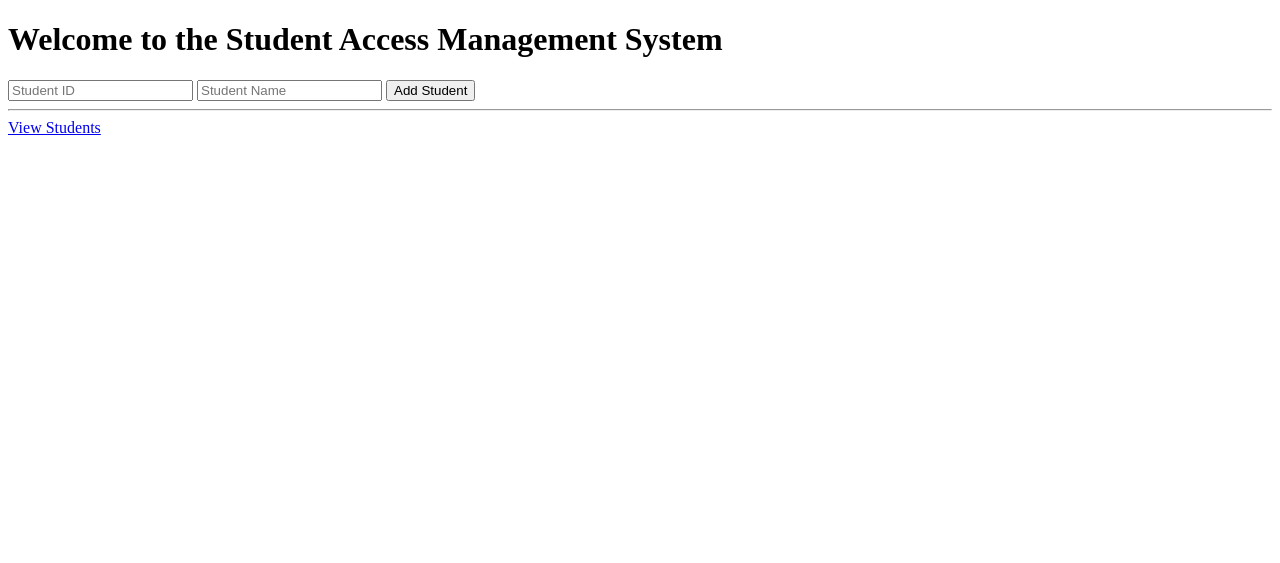
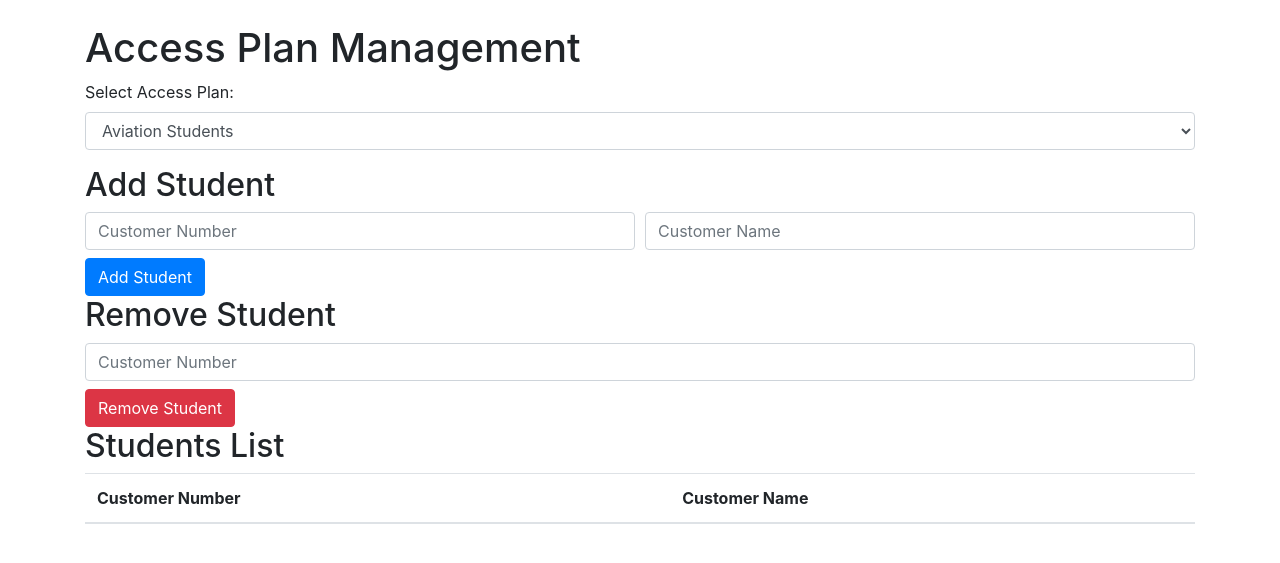
Before and after one commit to sperumean/studentaccess, a Flask app: page / in a window 1280 px wide. Shown: the top 563 px of the page. Run offline with Flask 3, Linux system fonts and the light colour scheme; lists and menus that the app fills with data are empty; some libraries are stand-ins or nearby versions.

Commit message:
Next commit

```diff
--- a/templates/index.html
+++ b/templates/index.html
@@ -1,18 +1,70 @@
-<!-- templates/index.html -->
 <!DOCTYPE html>
 <html lang="en">
 <head>
     <meta charset="UTF-8">
-    <title>Student Access Management System</title>
+    <meta name="viewport" content="width=device-width, initial-scale=1.0">
+    <title>Access Plan Management</title>
+    <!-- Add Bootstrap for styling -->
+    <link href="https://stackpath.bootstrapcdn.com/bootstrap/4.5.2/css/bootstrap.min.css" rel="stylesheet">
 </head>
 <body>
-    <h1>Welcome to the Student Access Management System</h1>
-    <form action="/students" method="post">
-        <input type="text" name="student_id" placeholder="Student ID" required>
-        <input type="text" name="student_name" placeholder="Student Name" required>
-        <input type="submit" value="Add Student">
+
+<div class="container mt-4">
+    <h1>Access Plan Management</h1>
+
+    <!-- Select Access Plan -->
+    <div class="form-group">
+        <label for="accessPlanSelect">Select Access Plan:</label>
+        <select class="form-control" id="accessPlanSelect">
+            <option>Aviation Students</option>
+            <option>Aviation SW</option>
+            <option>Aviation Staff Faculty</option>
+            <option>Aviation SIM Room SW</option>
+        </select>
+    </div>
+
+    <!-- Add Student Form -->
+    <h2>Add Student</h2>
+    <form id="addStudentForm">
+        <div class="form-row">
+            <div class="col">
+                <input type="text" class="form-control" placeholder="Customer Number" required>
+            </div>
+            <div class="col">
+                <input type="text" class="form-control" placeholder="Customer Name" required>
+            </div>
+        </div>
+        <button type="submit" class="btn btn-primary mt-2">Add Student</button>
     </form>
-    <hr>
-    <a href="/students">View Students</a>
+
+    <!-- Remove Student Form -->
+    <h2>Remove Student</h2>
+    <form id="removeStudentForm">
+        <div class="form-row">
+            <div class="col">
+                <input type="text" class="form-control" placeholder="Customer Number" required>
+            </div>
+        </div>
+        <button type="submit" class="btn btn-danger mt-2">Remove Student</button>
+    </form>
+
+    <!-- List of Students -->
+    <h2>Students List</h2>
+    <table class="table">
+        <thead>
+            <tr>
+                <th>Customer Number</th>
+                <th>Customer Name</th>
+            </tr>
+        </thead>
+        <tbody id="studentsList">
+            <!-- Dynamic Student Rows Go Here -->
+        </tbody>
+    </table>
+</div>
+
+<script src="https://code.jquery.com/jquery-3.5.1.slim.min.js"></script>
+<script src="https://cdn.jsdelivr.net/npm/@popperjs/core@2.7.6/dist/umd/popper.min.js"></script>
+<script src="https://stackpath.bootstrapcdn.com/bootstrap/4.5.2/js/bootstrap.min.js"></script>
 </body>
 </html>
```
